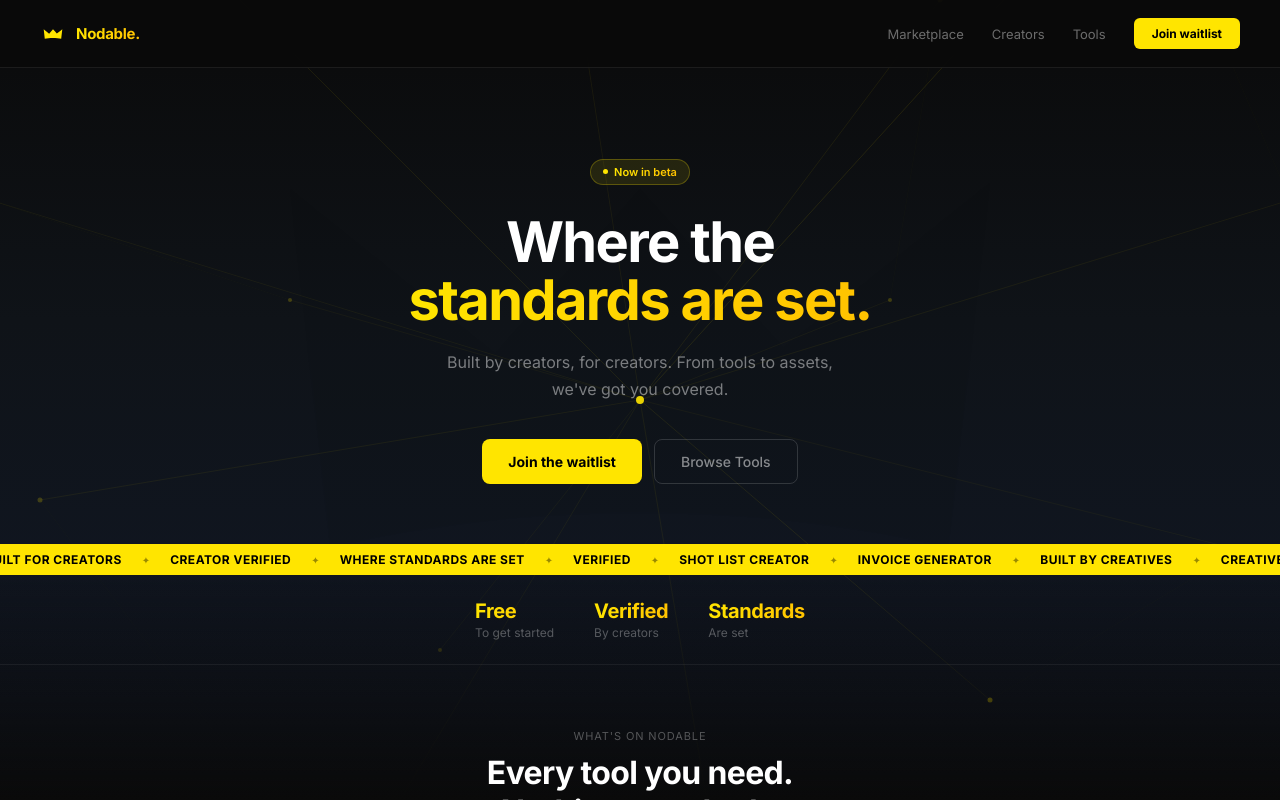
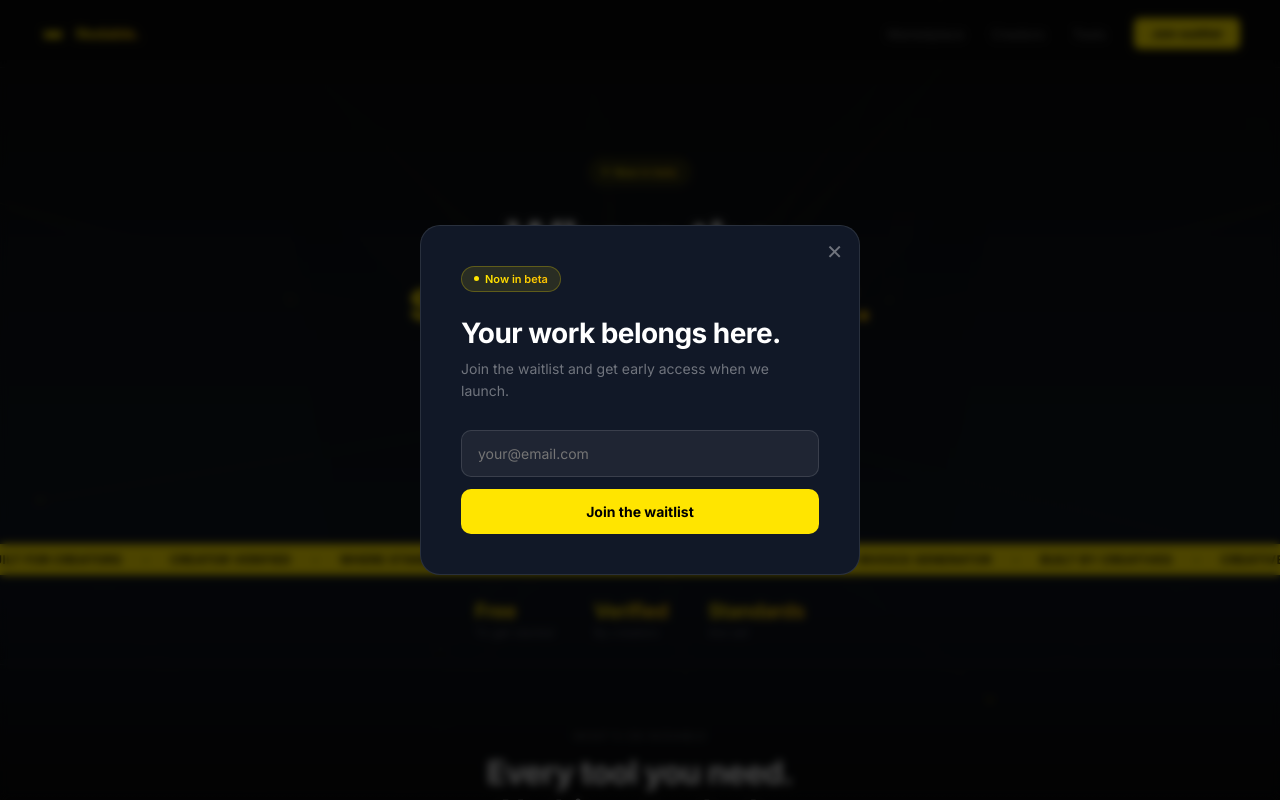
Before and after one commit to f8chwpnkcm-ctrl/framesllc, a Next.js app: page / in a window 1280 px wide. Both pictures are taken after a click on the button "Join waitlist". Shown: the top 800 px of the page. Built offline with nearby package versions, Linux system fonts and the light colour scheme.

Commit message:
describe what you changed

```diff
--- a/app/components/Navbar.tsx
+++ b/app/components/Navbar.tsx
@@ -2,7 +2,7 @@
 
 import Link from 'next/link'
 
-export default function Navbar() {
+export default function Navbar({ onJoinWaitlist }: { onJoinWaitlist?: () => void }) {
   return (
     <nav style={{
       display: 'flex',
@@ -27,7 +27,10 @@
         <Link href="/marketplace" className="nav-link" style={{ color: 'rgba(255,255,255,0.4)', fontSize: '13px' }}>Marketplace</Link>
         <Link href="/creators" className="nav-link" style={{ color: 'rgba(255,255,255,0.4)', fontSize: '13px' }}>Creators</Link>
         <Link href="/tools" className="nav-link" style={{ color: 'rgba(255,255,255,0.4)', fontSize: '13px' }}>Tools</Link>
-        <button className="btn-primary" style={{
+        <button
+          onClick={onJoinWaitlist}
+          className="btn-primary"
+          style={{
             background: '#FFE500',
             color: '#000',
             fontSize: '12px',
@@ -35,6 +38,7 @@
             padding: '8px 18px',
             borderRadius: '6px',
             border: 'none',
+            cursor: 'pointer',
           }}>
           Join waitlist
         </button>
--- a/app/page.tsx
+++ b/app/page.tsx
@@ -5,7 +5,7 @@
 import Navbar from './components/Navbar'
 import ScrollObserver from './components/ScrollObserver'
 
-function WaitlistForm() {
+function WaitlistModal({ onClose }: { onClose: () => void }) {
   const [email, setEmail] = useState('')
   const [status, setStatus] = useState<'idle' | 'loading' | 'success' | 'error'>('idle')
   const [message, setMessage] = useState('')
@@ -33,34 +33,63 @@
     }
   }
 
-  if (status === 'success') {
   return (
-      <div style={{ background: '#000', borderRadius: '10px', padding: '12px 24px', whiteSpace: 'nowrap' as const }}>
-        <span style={{ color: '#FFE500', fontWeight: '700', fontSize: '14px' }}>👑 {message}</span>
+    <div
+      onClick={onClose}
+      style={{ position: 'fixed', inset: 0, background: 'rgba(0,0,0,0.7)', zIndex: 1000, display: 'flex', alignItems: 'center', justifyContent: 'center', backdropFilter: 'blur(4px)' }}
+    >
+      <div
+        onClick={e => e.stopPropagation()}
+        style={{ background: '#111827', border: '0.5px solid rgba(255,255,255,0.1)', borderRadius: '20px', padding: '40px', width: '100%', maxWidth: '440px', margin: '0 20px', position: 'relative' }}
+      >
+        <button
+          onClick={onClose}
+          style={{ position: 'absolute', top: '16px', right: '16px', background: 'transparent', border: 'none', color: 'rgba(255,255,255,0.4)', fontSize: '20px', cursor: 'pointer', lineHeight: 1 }}
+        >
+          ✕
+        </button>
+
+        <div style={{ display: 'flex', alignItems: 'center', gap: '6px', background: 'rgba(255,229,0,0.1)', border: '0.5px solid rgba(255,229,0,0.25)', padding: '5px 12px', borderRadius: '20px', marginBottom: '24px', width: 'fit-content' }}>
+          <div style={{ width: '5px', height: '5px', background: '#FFE500', borderRadius: '50%' }}></div>
+          <span className="gradient-text" style={{ fontSize: '11px', fontWeight: '600' }}>Now in beta</span>
         </div>
-    )
-  }
 
-  return (
-    <div style={{ display: 'flex', gap: '8px', flexShrink: 0, position: 'relative' }}>
+        <h2 style={{ color: '#fff', fontSize: '28px', fontWeight: '700', letterSpacing: '-0.02em', margin: '0 0 8px' }}>
+          Your work belongs here.
+        </h2>
+        <p style={{ color: 'rgba(255,255,255,0.4)', fontSize: '14px', lineHeight: '1.6', margin: '0 0 28px' }}>
+          Join the waitlist and get early access when we launch.
+        </p>
+
+        {status === 'success' ? (
+          <div style={{ background: 'rgba(255,229,0,0.1)', border: '0.5px solid rgba(255,229,0,0.3)', borderRadius: '12px', padding: '20px', textAlign: 'center' }}>
+            <div style={{ fontSize: '24px', marginBottom: '8px' }}>👑</div>
+            <div style={{ color: '#FFE500', fontWeight: '700', fontSize: '16px' }}>{message}</div>
+            <div style={{ color: 'rgba(255,255,255,0.4)', fontSize: '13px', marginTop: '4px' }}>We'll be in touch soon.</div>
+          </div>
+        ) : (
+          <>
             <input
               type="email"
               placeholder="your@email.com"
               value={email}
               onChange={e => setEmail(e.target.value)}
               onKeyDown={e => e.key === 'Enter' && handleSubmit()}
-        style={{ background: 'rgba(0,0,0,0.15)', border: 'none', borderRadius: '8px', padding: '12px 16px', fontSize: '14px', color: '#000', outline: 'none', width: '220px', fontFamily: 'var(--font-inter), sans-serif' }}
+              style={{ width: '100%', background: 'rgba(255,255,255,0.06)', border: '0.5px solid rgba(255,255,255,0.12)', borderRadius: '10px', padding: '14px 16px', fontSize: '14px', color: '#fff', outline: 'none', marginBottom: '12px', boxSizing: 'border-box' as const, fontFamily: 'var(--font-inter), sans-serif' }}
             />
+            {status === 'error' && (
+              <div style={{ color: 'rgba(255,100,100,0.8)', fontSize: '12px', marginBottom: '10px' }}>{message}</div>
+            )}
             <button
               onClick={handleSubmit}
               disabled={status === 'loading'}
-        style={{ background: '#000', color: '#FFE500', fontSize: '14px', fontWeight: '700', padding: '12px 20px', borderRadius: '8px', border: 'none', cursor: 'pointer', whiteSpace: 'nowrap' as const, fontFamily: 'var(--font-inter), sans-serif' }}
+              style={{ width: '100%', background: '#FFE500', color: '#000', fontSize: '14px', fontWeight: '700', padding: '14px', borderRadius: '10px', border: 'none', cursor: 'pointer', fontFamily: 'var(--font-inter), sans-serif' }}
             >
               {status === 'loading' ? '...' : 'Join the waitlist'}
             </button>
-      {status === 'error' && (
-        <div style={{ position: 'absolute', bottom: '-24px', left: 0, color: 'rgba(0,0,0,0.6)', fontSize: '12px' }}>{message}</div>
+          </>
         )}
+      </div>
     </div>
   )
 }
@@ -68,6 +97,7 @@
 export default function Home() {
   const bgRef = useRef<SVGSVGElement>(null)
   const ctaRef = useRef<HTMLDivElement>(null)
+  const [modalOpen, setModalOpen] = useState(false)
 
   useEffect(() => {
     const handleScroll = () => {
@@ -79,10 +109,6 @@
     window.addEventListener('scroll', handleScroll, { passive: true })
     return () => window.removeEventListener('scroll', handleScroll)
   }, [])
-
-  const scrollToCTA = () => {
-    ctaRef.current?.scrollIntoView({ behavior: 'smooth' })
-  }
 
   const marqueeItems = [
     'LUTs', 'Shot List Creator', 'Invoice Generator',
@@ -154,6 +180,8 @@
   return (
     <main style={{ minHeight: '100vh', fontFamily: 'var(--font-inter), sans-serif', position: 'relative' }}>
 
+      {modalOpen && <WaitlistModal onClose={() => setModalOpen(false)} />}
+
       <style>{`
         @keyframes pulse-node { 0%,100%{opacity:.5} 50%{opacity:1} }
         @keyframes pulse-node-sm { 0%,100%{opacity:.2} 50%{opacity:.6} }
@@ -216,8 +244,7 @@
 
       <div style={{ position: 'relative', zIndex: 1 }}>
         <ScrollObserver />
-        <Navbar />
-
+        <Navbar onJoinWaitlist={() => setModalOpen(true)} />
         {/* Hero */}
         <section style={{ padding: '90px 40px 60px', maxWidth: '680px', margin: '0 auto', textAlign: 'center' }}>
           <div className="hero-animate-0" style={{ display: 'inline-flex', alignItems: 'center', gap: '6px', background: 'rgba(255,229,0,0.1)', border: '0.5px solid rgba(255,229,0,0.25)', padding: '5px 12px', borderRadius: '20px', marginBottom: '28px' }}>
@@ -231,7 +258,7 @@
             Built by creators, for creators. From tools to assets, we've got you covered.
           </p>
           <div className="hero-animate-3" style={{ display: 'flex', gap: '12px', justifyContent: 'center' }}>
-            <button onClick={scrollToCTA} className="btn-primary" style={{ background: '#FFE500', color: '#000', fontSize: '14px', fontWeight: '700', padding: '13px 26px', borderRadius: '8px', border: 'none' }}>
+            <button onClick={() => setModalOpen(true)} className="btn-primary" style={{ background: '#FFE500', color: '#000', fontSize: '14px', fontWeight: '700', padding: '13px 26px', borderRadius: '8px', border: 'none', cursor: 'pointer' }}>
               Join the waitlist
             </button>
             <a href="/tools" className="btn-ghost" style={{ background: 'transparent', color: 'rgba(255,255,255,0.5)', fontSize: '14px', fontWeight: '500', padding: '13px 26px', borderRadius: '8px', border: '0.5px solid rgba(255,255,255,0.15)', textDecoration: 'none' }}>
@@ -293,7 +320,9 @@
             <h3 style={{ color: '#000', fontSize: '26px', fontWeight: '700', letterSpacing: '-0.02em', margin: '0 0 6px' }}>Your work belongs here.</h3>
             <p style={{ color: 'rgba(0,0,0,0.55)', fontSize: '14px', margin: 0 }}>Join the waitlist and get early access when we launch.</p>
           </div>
-          <WaitlistForm />
+          <button onClick={() => setModalOpen(true)} className="btn-primary" style={{ background: '#000', color: '#FFE500', fontSize: '14px', fontWeight: '700', padding: '13px 26px', borderRadius: '8px', border: 'none', cursor: 'pointer', whiteSpace: 'nowrap' as const, fontFamily: 'var(--font-inter), sans-serif' }}>
+            Join the waitlist
+          </button>
         </div>
 
         {/* Nodes & Crowns */}
@@ -449,7 +478,9 @@
                     </div>
                   ))}
                 </div>
-                <button style={{
+                <button
+                  onClick={() => setModalOpen(true)}
+                  style={{
                     width: '100%',
                     padding: '12px',
                     borderRadius: '10px',
@@ -461,7 +492,7 @@
                     cursor: 'pointer',
                     fontFamily: 'var(--font-inter), sans-serif',
                   }}>
-                  Get {pkg.crowns.toLocaleString()} Crowns
+                  Join the waitlist
                 </button>
               </div>
             ))}
@@ -472,8 +503,8 @@
               <div style={{ color: '#fff', fontSize: '14px', fontWeight: '700', marginBottom: '4px' }}>Don't want to spend? You don't have to.</div>
               <div style={{ color: 'rgba(255,255,255,0.4)', fontSize: '13px' }}>Upload a verified LUT and earn 50 Crowns. Get downloads, earn more. The network that rewards contributors.</div>
             </div>
-            <button onClick={scrollToCTA} style={{ background: 'transparent', border: '0.5px solid rgba(255,229,0,0.3)', color: '#FFE500', fontSize: '12px', fontWeight: '700', padding: '10px 20px', borderRadius: '8px', cursor: 'pointer', whiteSpace: 'nowrap' as const, marginLeft: '24px', fontFamily: 'var(--font-inter), sans-serif' }}>
-              See more
+            <button onClick={() => setModalOpen(true)} style={{ background: 'transparent', border: '0.5px solid rgba(255,229,0,0.3)', color: '#FFE500', fontSize: '12px', fontWeight: '700', padding: '10px 20px', borderRadius: '8px', cursor: 'pointer', whiteSpace: 'nowrap' as const, marginLeft: '24px', fontFamily: 'var(--font-inter), sans-serif' }}>
+              Join the waitlist
             </button>
           </div>
         </section>
```
Also changed, not shown: app/waitlist/route.ts (renamed from app/api/waitlist/route.ts). Lines whose indentation alone changed are shown as unchanged.
